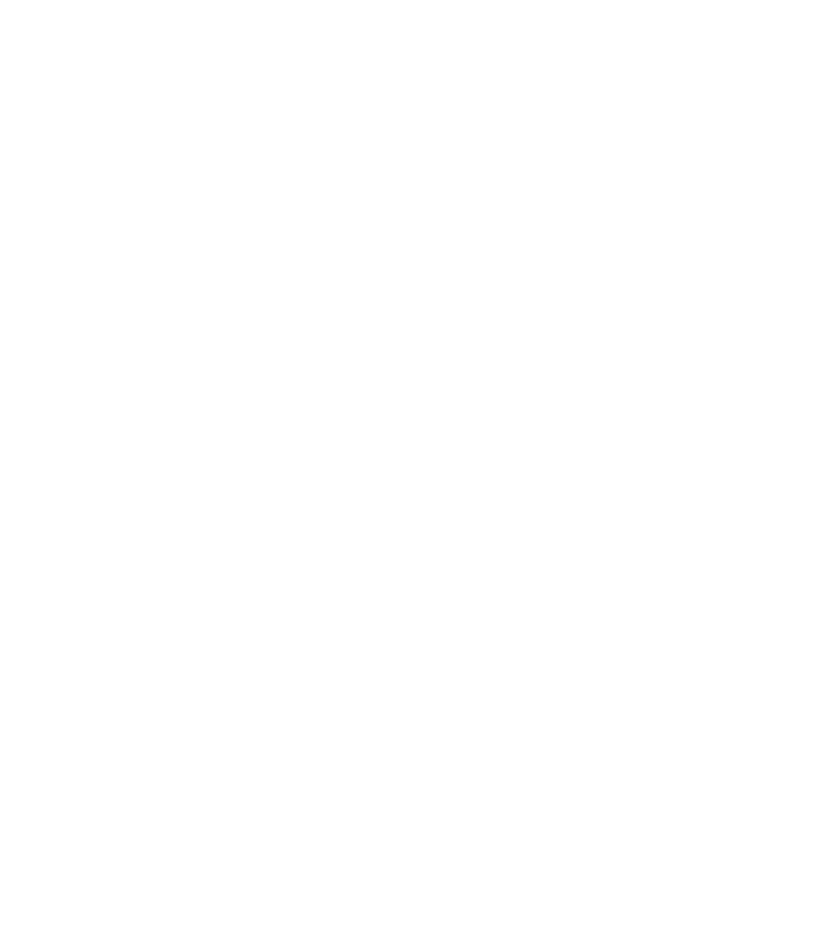
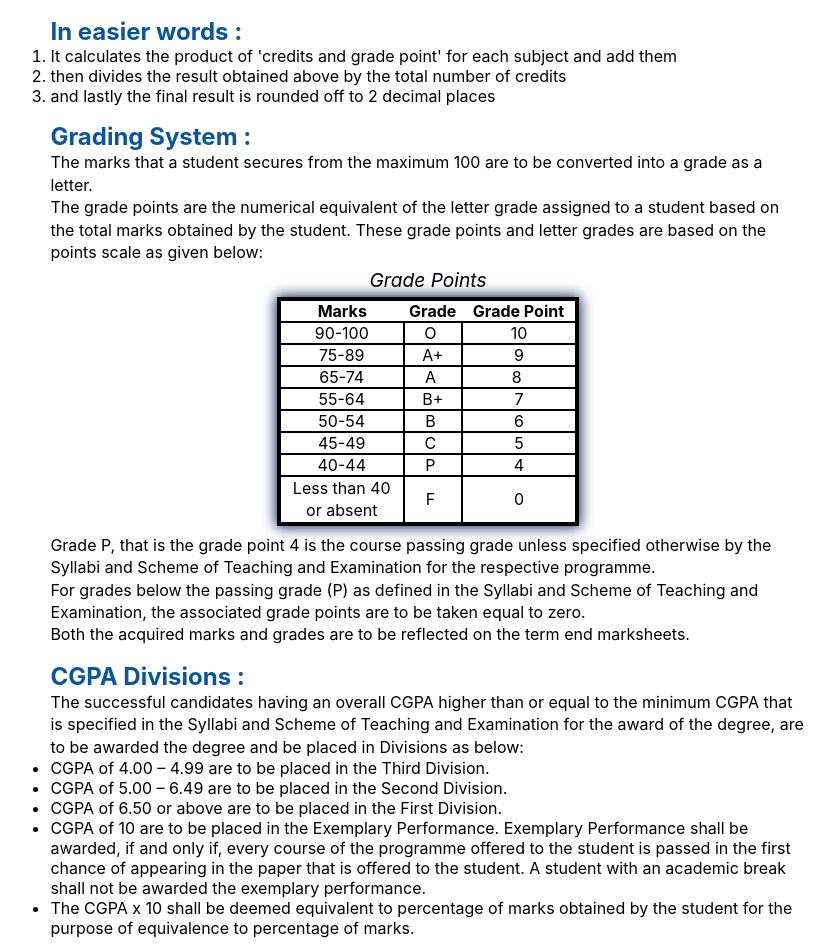
Before and after one commit to HiteshDatt/ipu-cgpa-next, a Next.js app: page / in a window 1280 px wide. Shown: the part 1020-1972 px from the top of the page, without its empty margins (212-1046 px from the left). Before the commit the page ends 891 px from the top, so only its background shows below. Built offline with nearby package versions, Linux system fonts and the light colour scheme.

Commit message:
description section

```diff
--- a/components/Calculator/index.module.scss
+++ b/components/Calculator/index.module.scss
@@ -1,5 +1,10 @@
 @import "../../styles/variables.module.scss";
 
+.heading {
+  text-align: center;
+  margin: 1rem auto;
+  color: $primary-heading-color;
+}
 .slidecontainer {
   text-align: center;
   max-width: 300px;
@@ -66,6 +71,7 @@
   font-size: 1.3rem;
   padding: 0.6rem 1rem;
   border-radius: 0px 0px 6px 6px;
+  cursor: pointer;
 }
 
 .finalCGPA {
--- a/components/Calculator/index.tsx
+++ b/components/Calculator/index.tsx
@@ -95,6 +95,8 @@
     setFinalCGPA(`${Math.round((sum / totalCredits) * 100) / 100}`);
   };
   return (
+    <section>
+      <h1 className={styles.heading}>IPU CGPA Calculator</h1>
       <div>
         <div className={styles.slidecontainer}>
           <div>
@@ -193,6 +195,7 @@
           )}
         </div>
       </div>
+    </section>
   );
 };
 
--- /dev/null
+++ b/components/Description/index.module.scss
@@ -0,0 +1,35 @@
+@import "../../styles/variables.module.scss";
+
+section.description {
+  max-width: 800px;
+  margin: auto;
+  padding: 1.4rem;
+  h1,
+  h2 {
+    color: $primary-heading-color;
+    margin-top: 1rem;
+  }
+  p {
+    line-height: 1.4rem;
+  }
+  .gradepoint {
+    @media screen and (min-width: $medium-screen) {
+      width: 40%;
+    }
+
+    border: 4px solid black;
+    border-collapse: collapse;
+    box-shadow: 0 0 13px 1px $primary-color;
+    text-align: center;
+    margin: auto;
+    margin-bottom: 8px;
+    td {
+      border: 2.5px solid black;
+    }
+    caption {
+      font-size: 1.2rem;
+      padding: 0.3rem;
+      font-style: italic;
+    }
+  }
+}
--- /dev/null
+++ b/components/Description/index.tsx
@@ -0,0 +1,165 @@
+import React, { ReactElement } from "react";
+import styles from "./index.module.scss";
+import Image from "next/image";
+
+const Description = (): ReactElement => {
+  return (
+    <section className={styles.description}>
+      <h1>How to calculate CGPA for IPUniversity?</h1>
+      <p>The formula for calculation of CGPA is given below:</p>
+      <p>
+        <Image
+          src="/CGPAalgo.png"
+          alt="CGPA Calculator Algorithm"
+          width={210}
+          height={70}
+        />
+        <br />
+        Where <br />C<sub>ni</sub> - number of credits of the ith course of the
+        nth semester.
+        <br />G<sub>ni</sub> - grade points of the ith course of the nth
+        semester
+      </p>
+      <>
+        <h2>In easier words :</h2>
+        <ol>
+          <li>
+            It calculates the product of 'credits and grade point' for each
+            subject and add them
+          </li>
+          <li>
+            then divides the result obtained above by the total number of
+            credits
+          </li>
+          <li>
+            and lastly the final result is rounded off to 2 decimal places
+          </li>
+        </ol>
+      </>
+      <>
+        <h2>Grading System :</h2>
+        <p>
+          The marks that a student secures from the maximum 100 are to be
+          converted into a grade as a letter.
+        </p>
+        <p>
+          The grade points are the numerical equivalent of the letter grade
+          assigned to a student based on the total marks obtained by the
+          student. These grade points and letter grades are based on the points
+          scale as given below:
+        </p>
+        <table className={styles.gradepoint}>
+          <caption>Grade Points</caption>
+          <tbody>
+            <tr>
+              <th>Marks</th>
+              <th>Grade</th>
+              <th>Grade Point</th>
+            </tr>
+            <tr>
+              <td>90-100</td>
+              <td>O&nbsp;</td>
+              <td>10</td>
+            </tr>
+            <tr>
+              <td>75-89</td>
+              <td>A+</td>
+              <td>9</td>
+            </tr>
+            <tr>
+              <td>65-74</td>
+              <td>A&nbsp;</td>
+              <td>8&nbsp;</td>
+            </tr>
+            <tr>
+              <td>55-64</td>
+              <td>B+</td>
+              <td>7</td>
+            </tr>
+            <tr>
+              <td>50-54</td>
+              <td>B&nbsp;</td>
+              <td>6</td>
+            </tr>
+            <tr>
+              <td>45-49</td>
+              <td>C&nbsp;</td>
+              <td>5</td>
+            </tr>
+            <tr>
+              <td>40-44</td>
+              <td>P&nbsp;</td>
+              <td>4</td>
+            </tr>
+            <tr>
+              <td>
+                <p>
+                  Less than 40
+                  <br />
+                  or absent
+                </p>
+              </td>
+              <td>F&nbsp;</td>
+              <td>0</td>
+            </tr>
+          </tbody>
+        </table>
+        <p>
+          Grade P, that is the grade point 4 is the course passing grade unless
+          specified otherwise by the Syllabi and Scheme of Teaching and
+          Examination for the respective programme.
+        </p>
+        <p>
+          For grades below the passing grade (P) as defined in the Syllabi and
+          Scheme of Teaching and Examination, the associated grade points are to
+          be taken equal to zero.
+        </p>
+        <p>
+          Both the acquired marks and grades are to be reflected on the term end
+          marksheets.
+        </p>
+      </>
+      <>
+        <h2>CGPA Divisions :</h2>
+        <p>
+          The successful candidates having an overall CGPA higher than or equal
+          to the minimum CGPA that is specified in the Syllabi and Scheme of
+          Teaching and Examination for the award of the degree, are to be
+          awarded the degree and be placed in Divisions as below:
+        </p>
+        <p></p>
+        <ul id="division">
+          <li>
+            <span>CGPA of 4.00 – 4.99</span> are to be placed in the Third
+            Division.
+          </li>
+          <li>
+            <span>CGPA of 5.00 – 6.49</span> are to be placed in the Second
+            Division.
+          </li>
+          <li>
+            <span>CGPA of 6.50 or above</span> are to be placed in the First
+            Division.
+          </li>
+          <li>
+            <span>CGPA of 10</span> are to be placed in the Exemplary
+            Performance. Exemplary Performance shall be awarded, if and only if,
+            every course of the programme offered to the student is passed in
+            the first chance of appearing in the paper that is offered to the
+            student. A student with an academic break shall not be awarded the
+            exemplary performance.
+          </li>
+          <li>
+            {" "}
+            The CGPA x 10 shall be deemed equivalent to percentage of marks
+            obtained by the student for the purpose of equivalence to percentage
+            of marks.
+          </li>
+        </ul>
+        <p></p>
+      </>
+    </section>
+  );
+};
+
+export default Description;
--- a/pages/index.tsx
+++ b/pages/index.tsx
@@ -1,11 +1,11 @@
 import type { NextPage } from "next";
 import Head from "next/head";
 import Calculator from "../components/Calculator";
-import styles from "../styles/Home.module.scss";
+import Description from "../components/Description";
 
 const Home: NextPage = () => {
   return (
-    <div>
+    <>
       <Head>
         <link rel="icon" href="/favicon.ico" />
 
@@ -34,10 +34,10 @@
       </Head>
 
       <main>
-        <h1 className={styles.heading}>IPU CGPA Calculator</h1>
         <Calculator />
+        <Description />
       </main>
-    </div>
+    </>
   );
 };
 
```
Also changed, not shown: public/CGPAalgo.png (added). Lines whose indentation alone changed are shown as unchanged.
